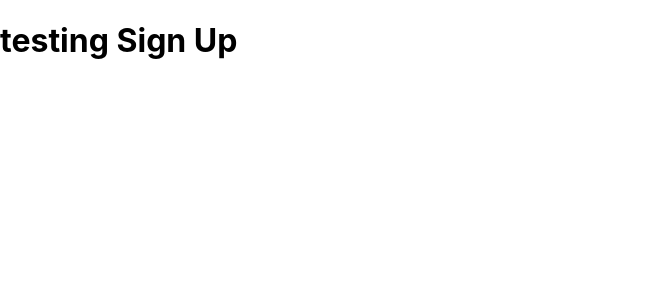
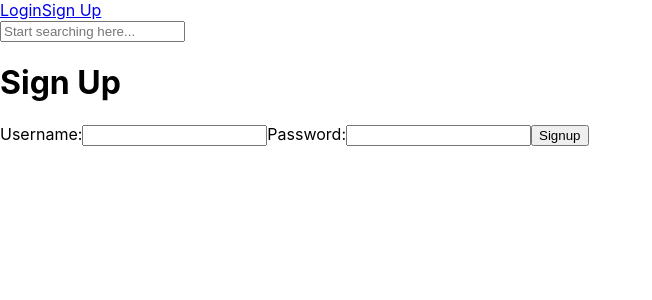
Before and after one commit to Spotify-Song-3/front-end, a React (Create React App) app: page /signup in a window 1280 px wide. Shown: the top 300 px of the page, without its empty margins (0-652 px from the left). Built offline with nearby package versions, Linux system fonts and the light colour scheme.

Commit message:
Login/Signup functionality, search results page

```diff
--- a/package.json
+++ b/package.json
@@ -6,6 +6,7 @@
     "@testing-library/jest-dom": "^4.2.4",
     "@testing-library/react": "^9.4.1",
     "@testing-library/user-event": "^7.2.1",
+    "axios": "^0.19.2",
     "react": "^16.13.0",
     "react-dom": "^16.13.0",
     "react-redux": "^7.2.0",
--- /dev/null
+++ b/src/axiosWithAuth.js
@@ -0,0 +1,9 @@
+import axios from "axios";
+
+export const axiosWithAuth = () =>
+  axios.create({
+    baseURL: "https://bw-spotify-backend.herokuapp.com/api",
+    headers: {
+      Authorization: localStorage.getItem("token")
+    }
+  });
--- a/src/components/Favorites.js
+++ b/src/components/Favorites.js
@@ -1,8 +1,10 @@
 import React from "react";
+import Header from "./Header";
 
 const Favorites = () => {
   return (
     <div>
+      <Header />
       <h1>Here is my favorites</h1>
     </div>
   );
--- a/src/components/Form.js
+++ b/src/components/Form.js
@@ -1,12 +1,19 @@
 import React, { useState } from "react";
+import { withRouter } from "react-router-dom";
 
-const Form = () => {
+const Form = props => {
   const [inputValue, setInputValue] = useState("");
   const handleChange = e => {
     setInputValue(e.target.value);
   };
+
+  const handleSubmit = e => {
+    e.preventDefault();
+    props.history.push(`/search/${inputValue}`);
+  };
+
   return (
-    <form>
+    <form onSubmit={handleSubmit}>
       <input
         placeholder="Start searching here..."
         name="search"
@@ -19,4 +26,4 @@ const Form = () => {
   );
 };
 
-export default Form;
+export default withRouter(Form);
--- a/src/components/Header.js
+++ b/src/components/Header.js
@@ -8,9 +8,8 @@ const Header = () => {
     <div className="header-container">
       <div className="header-links-container">
         <div className="header-links">
-          <NavLink to="/">Login</NavLink>
-
-          <NavLink to="/">Sign Up</NavLink>
+          <NavLink to="/login">Login</NavLink>
+          <NavLink to="/signup">Sign Up</NavLink>
         </div>
       </div>
       <div className="search-form">
--- a/src/components/Login.js
+++ b/src/components/Login.js
@@ -1,9 +1,51 @@
-import React from "react";
+import React, { useState } from "react";
+import { axiosWithAuth } from "../axiosWithAuth";
+import Header from "./Header";
 
-const Login = () => {
+const Login = props => {
+  const [creds, setCreds] = useState({ username: "", password: "" });
+  const { username, password } = creds;
+
+  const handleChange = e =>
+    setCreds({ ...creds, [e.target.name]: e.target.value });
+
+  const handleSubmit = e => {
+    e.preventDefault();
+
+    axiosWithAuth()
+      .post("/login", creds)
+      .then(res => {
+        localStorage.setItem("token", res.data.token);
+        props.history.push("/favorites");
+      })
+      .catch(err => console.log(err));
+  };
+
   return (
     <div>
-      <h1>Hi</h1>
+      <Header />
+      <h1>Login</h1>
+      <form onSubmit={handleSubmit}>
+        <label htmlFor="username">
+          Username:
+          <input
+            id="username"
+            name="username"
+            value={username}
+            onChange={handleChange}
+          />
+        </label>
+        <label htmlFor="password">
+          Password:
+          <input
+            id="password"
+            name="password"
+            value={password}
+            onChange={handleChange}
+          />
+        </label>
+        <button type="submit">Login</button>
+      </form>
     </div>
   );
 };
--- a/src/components/SearchResults.js
+++ b/src/components/SearchResults.js
@@ -1,14 +1,43 @@
-import React from "react";
+import React, { useEffect } from "react";
+import { connect } from "react-redux";
+import { searchSongs } from "../utils/actions";
 
 import Header from "./Header";
 
-const SearchResults = () => {
+const SearchResults = props => {
+  const { term } = props.match.params;
+  console.log(props);
+  useEffect(() => {
+    props.searchSongs(term);
+  }, [term]);
+
   return (
     <div>
       <Header />
-      <h1>Search Results</h1>
+      <h1>
+        Search Results for <em>{term}</em>
+      </h1>
+      {props.searchResults.length === 0 ? (
+        <p>Sorry, no results found.</p>
+      ) : (
+        <div>
+          {props.searchResults.map(({ id, artist_name, track_name }) => (
+            <p key={id}>
+              {track_name} - {artist_name}
+            </p>
+          ))}
+        </div>
+      )}
     </div>
   );
 };
 
-export default SearchResults;
+const mapStateToProps = state => {
+  return {
+    searchResults: state.searchResults,
+    isLoading: state.isLoading,
+    message: state.message
+  };
+};
+
+export default connect(mapStateToProps, { searchSongs })(SearchResults);
--- a/src/components/SignUp.js
+++ b/src/components/SignUp.js
@@ -1,9 +1,51 @@
-import React from "react";
+import React, { useState } from "react";
+import { axiosWithAuth } from "../axiosWithAuth";
+import Header from "./Header";
 
-const SignUp = () => {
+const SignUp = props => {
+  const [creds, setCreds] = useState({ username: "", password: "" });
+  const { username, password } = creds;
+
+  const handleChange = e =>
+    setCreds({ ...creds, [e.target.name]: e.target.value });
+
+  const handleSubmit = e => {
+    e.preventDefault();
+
+    axiosWithAuth()
+      .post("/register", creds)
+      .then(res => {
+        props.history.push("/login");
+      })
+      .catch(err => console.log(err));
+  };
+
   return (
     <div>
-      <h1>testing Sign Up</h1>
+      <Header />
+
+      <h1>Sign Up</h1>
+      <form onSubmit={handleSubmit}>
+        <label htmlFor="username">
+          Username:
+          <input
+            id="username"
+            name="username"
+            value={username}
+            onChange={handleChange}
+          />
+        </label>
+        <label htmlFor="password">
+          Password:
+          <input
+            id="password"
+            name="password"
+            value={password}
+            onChange={handleChange}
+          />
+        </label>
+        <button type="submit">Signup</button>
+      </form>
     </div>
   );
 };
--- a/src/utils/actions/index.js
+++ b/src/utils/actions/index.js
@@ -0,0 +1,13 @@
+import { axiosWithAuth } from "../../axiosWithAuth";
+
+export const SEARCH_START = "SEARCH_START";
+export const SEARCH_SUCCESS = "SEARCH_SUCCESS";
+export const SEARCH_FAIL = "SEARCH_FAIL";
+
+export const searchSongs = q => dispatch => {
+  dispatch({ type: SEARCH_START });
+  axiosWithAuth()
+    .get(`/songs/search?q=${q}`)
+    .then(res => dispatch({ type: SEARCH_SUCCESS, payload: res.data }))
+    .catch(res => dispatch({ type: SEARCH_FAIL }));
+};
--- a/src/utils/reducers/index.js
+++ b/src/utils/reducers/index.js
@@ -1,7 +1,20 @@
+import { SEARCH_START, SEARCH_SUCCESS, SEARCH_FAIL } from "../actions";
+
 const INITIAL_STATE = {
-  state: []
+  isLoading: false,
+  message: "",
+  searchResults: []
 };
 
 export const reducer = (state = INITIAL_STATE, action) => {
-  return state;
+  switch (action.type) {
+    case SEARCH_START:
+      return { ...state, isLoading: true, searchResults: [] };
+    case SEARCH_SUCCESS:
+      return { ...state, isLoading: false, searchResults: action.payload };
+    case SEARCH_FAIL:
+      return { ...state, isLoading: false, message: "Error searching songs" };
+    default:
+      return state;
+  }
 };
```
Also changed, not shown: 1 other file (tests, documents, lock files or other folders).
